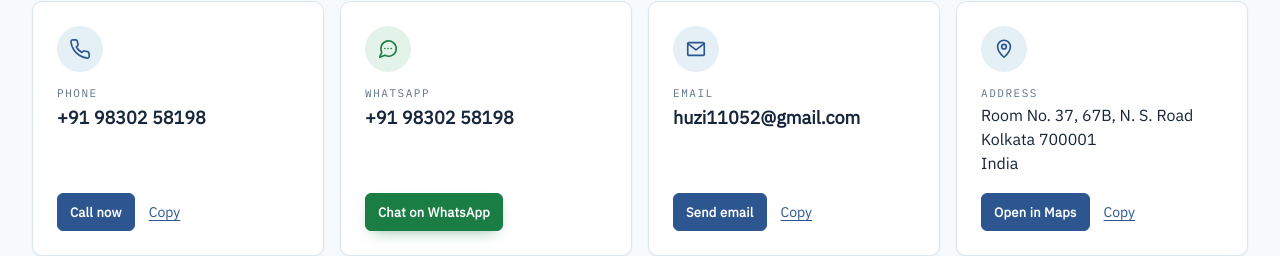
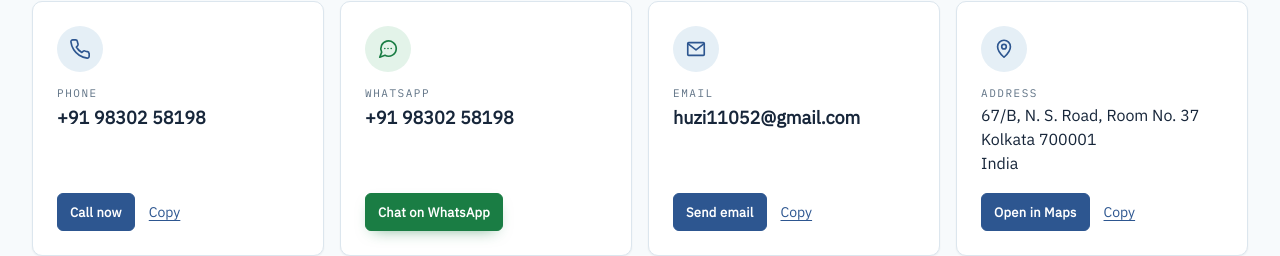
Before and after one commit to mufillua/steel-tools-india, an Angular app: page /contact in a window 1280 px wide. Shown: the part 473-729 px from the top of the page. Built offline with nearby package versions, Linux system fonts and the light colour scheme.

Commit message:
address and domain change

```diff
--- a/src/app/app.routes.ts
+++ b/src/app/app.routes.ts
@@ -58,7 +58,7 @@ export const routes: Routes = [
     title: 'Contact',
     data: {
       seo: {
-        description: 'Contact Steel Tools India, Room No. 37, 67B, N. S. Road, Kolkata 700001. Phone / WhatsApp +91 98302 58198. Open Mon–Fri 10 am–6 pm, Sat 10 am–5 pm.',
+        description: 'Contact Steel Tools India, 67/B, N. S. Road, Room No. 37, Kolkata 700001. Phone / WhatsApp +91 98302 58198. Open Mon–Fri 10 am–6 pm, Sat 10 am–5 pm.',
         jsonLd: 'business',
       },
     },
--- a/src/app/config/company.config.ts
+++ b/src/app/config/company.config.ts
@@ -84,7 +84,7 @@ export const COMPANY: CompanyConfig = {
   timeZone: 'Asia/Kolkata',
 
   address: {
-    lines: ['Room No. 37, 67B, N. S. Road'],
+    lines: ['67/B, N. S. Road, Room No. 37'],
     city: 'Kolkata',
     pincode: '700001',
     country: 'India',
@@ -93,7 +93,7 @@ export const COMPANY: CompanyConfig = {
   showPrices: false,
 
   // TODO(confirm): replace with the real domain before launch.
-  siteUrl: 'https://www.steeltoolsindia.com',
+  siteUrl: 'https://www.steeltoolsindia.in',
 };
 
 /** Convenience helpers so templates never build links by hand. */
```
Also changed, not shown: public/robots.txt, 1 other file (tests, documents, lock files or other folders).
